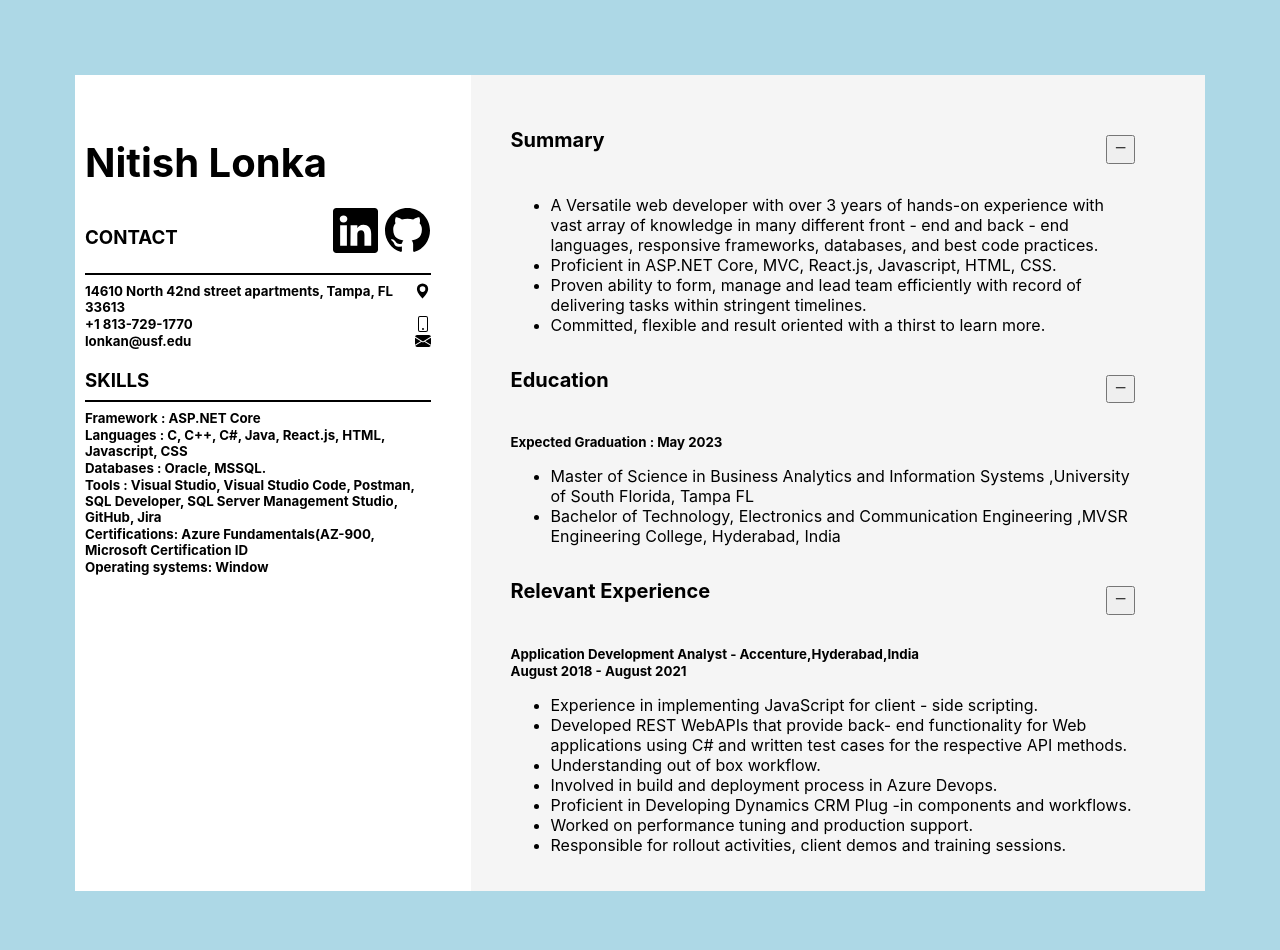
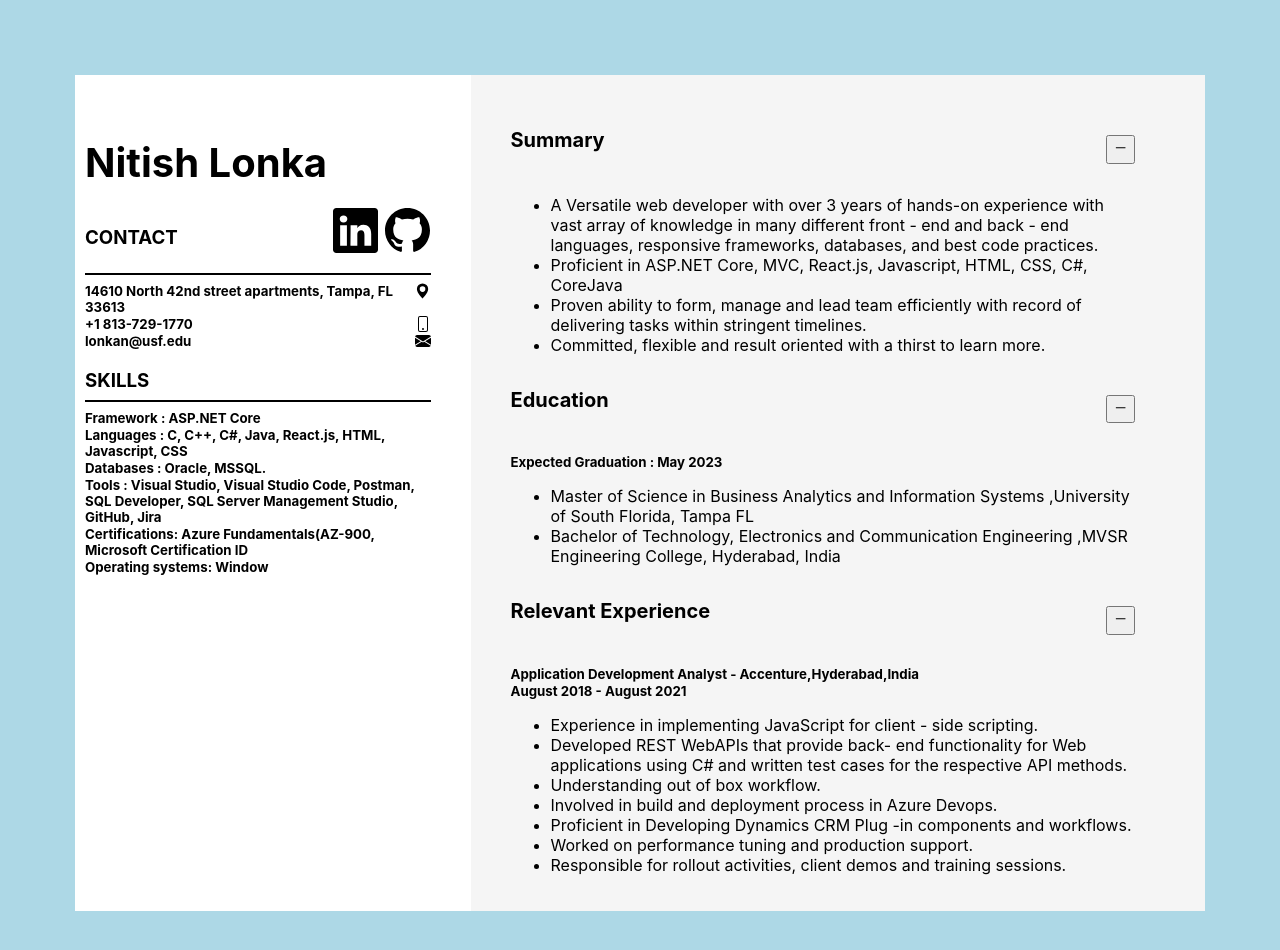
Before and after one commit to NitishLonka/myportfolio, a React (Create React App) app: page / in a window 1280 px wide. Shown: the top 950 px of the page. Built offline with nearby package versions, Linux system fonts and the light colour scheme.

Commit message:
Update data.js

```diff
--- a/src/data.js
+++ b/src/data.js
@@ -2,7 +2,7 @@ const data =[
     {
       name:'Summary',
       items: ['A Versatile web developer with over 3 years of hands-on experience with vast array of knowledge in many different front - end and back - end languages, responsive frameworks, databases, and best code practices.',
-            'Proficient in ASP.NET Core, MVC, React.js, Javascript, HTML, CSS.',
+            'Proficient in ASP.NET Core, MVC, React.js, Javascript, HTML, CSS, C#, CoreJava',
             'Proven ability to form, manage and lead team efficiently with record of delivering tasks within stringent timelines.',
             'Committed, flexible and result oriented with a thirst to learn more.'],
       date:''
```
